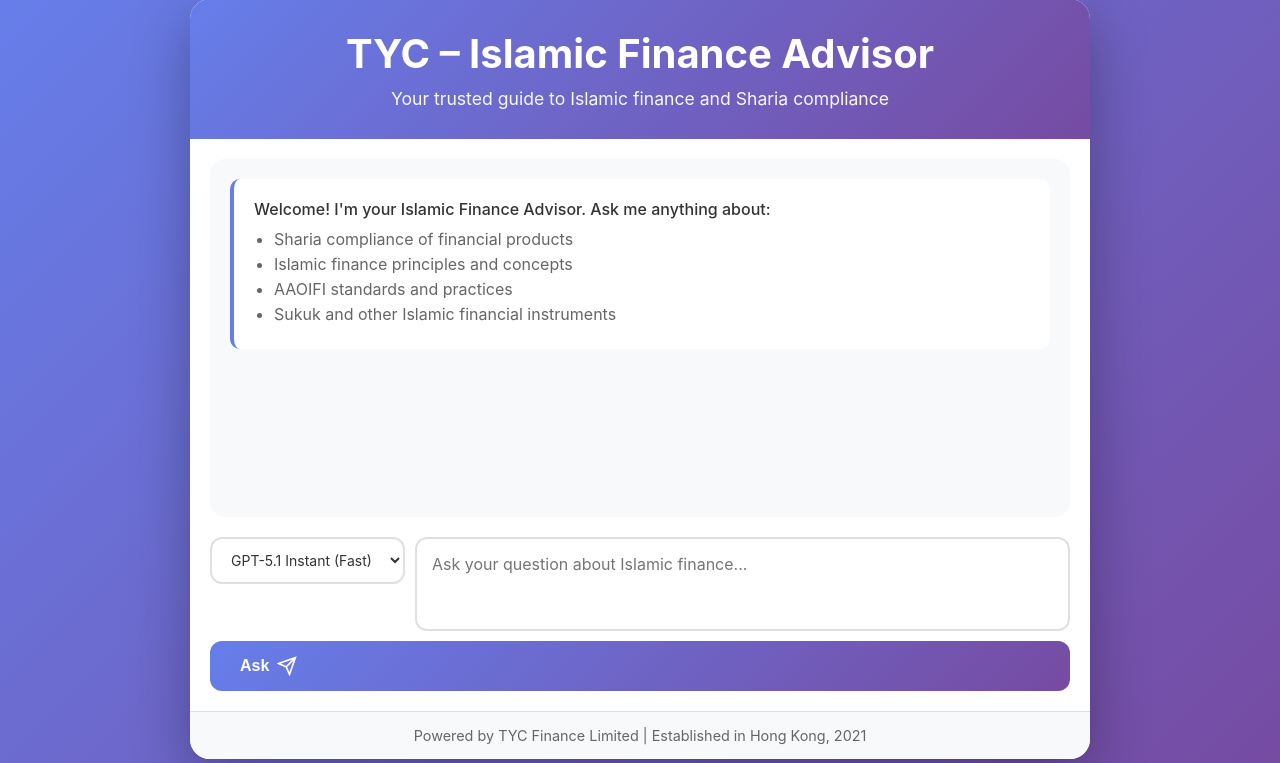
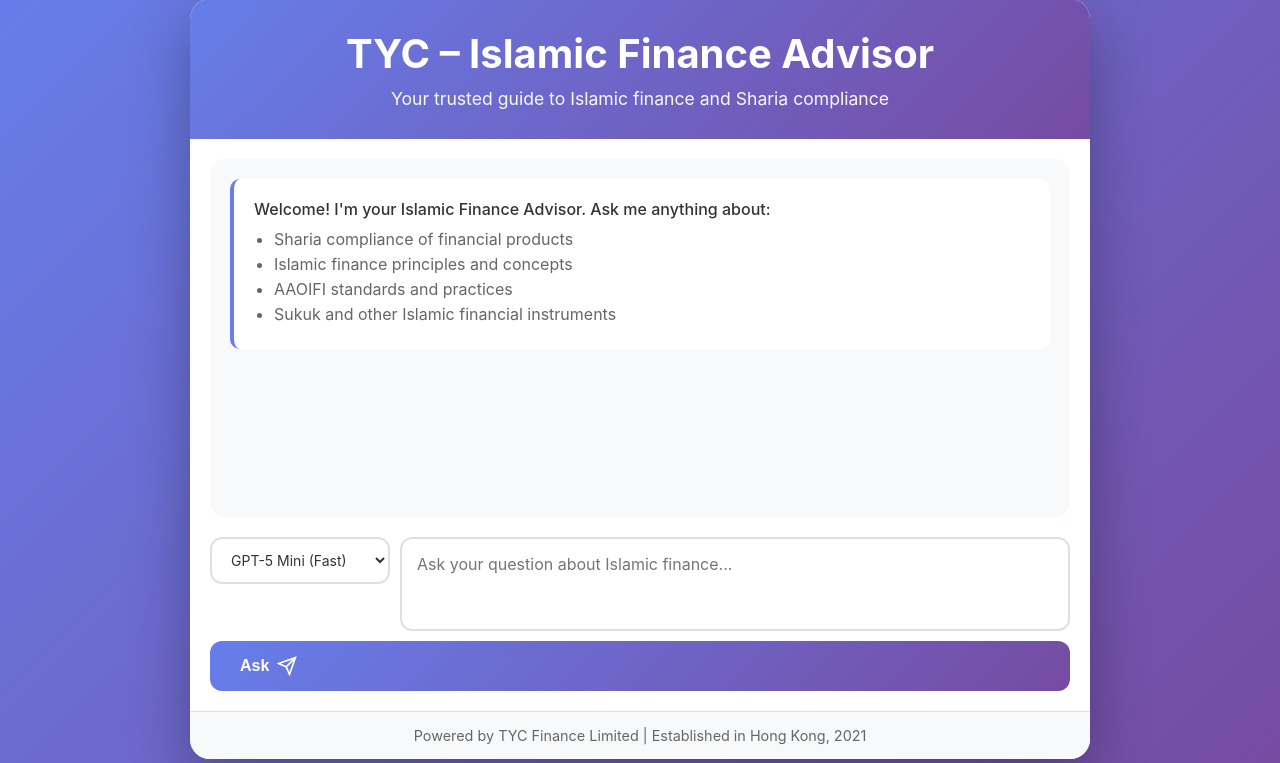
Before and after one commit to BilalBAI/tyc-gpt, a Flask app: page / in a window 1280 px wide. Shown: the part 21-784 px from the top of the page. Run offline with Flask 3, Linux system fonts and the light colour scheme.

Commit message:
Update model name from gpt-5.1-instant to gpt-5-mini
- Change default model to gpt-5-mini
- Update model selector dropdown options
- Update model validation in backend
- Fix model name to match correct OpenAI model

```diff
--- a/src/app.py
+++ b/src/app.py
@@ -20,16 +20,16 @@ def ask():
     try:
         data = request.get_json()
         question = data.get('question', '').strip()
-        # Default to gpt-5.1-instant
-        model = data.get('model', 'gpt-5.1-instant')
+        # Default to gpt-5-mini
+        model = data.get('model', 'gpt-5-mini')
 
         if not question:
             return jsonify({'error': 'Please provide a question'}), 400
 
         # Validate model
-        valid_models = ['gpt-5.1', 'gpt-5.1-instant']
+        valid_models = ['gpt-5.1', 'gpt-5-mini']
         if model not in valid_models:
-            model = 'gpt-5.1-instant'  # Fallback to default
+            model = 'gpt-5-mini'  # Fallback to default
 
         # Create advisor with selected model
         advisor = TYCIslamicFinanceAdvisor(model=model)
--- a/src/templates/index.html
+++ b/src/templates/index.html
@@ -31,7 +31,7 @@
                     <form id="question-form">
                         <div class="input-row">
                             <select id="model-select" class="model-selector">
-                                <option value="gpt-5.1-instant" selected>GPT-5.1 Instant (Fast)</option>
+                                <option value="gpt-5-mini" selected>GPT-5 Mini (Fast)</option>
                                 <option value="gpt-5.1">GPT-5.1 (Standard)</option>
                             </select>
                             <textarea
--- a/src/tyc_advisor.py
+++ b/src/tyc_advisor.py
@@ -39,7 +39,7 @@ class TYCIslamicFinanceAdvisor:
 
         api_key: Optional[str] = None,
 
-        model: str = "gpt-5.1-instant",
+        model: str = "gpt-5-mini",
 
     ):
         """
```
